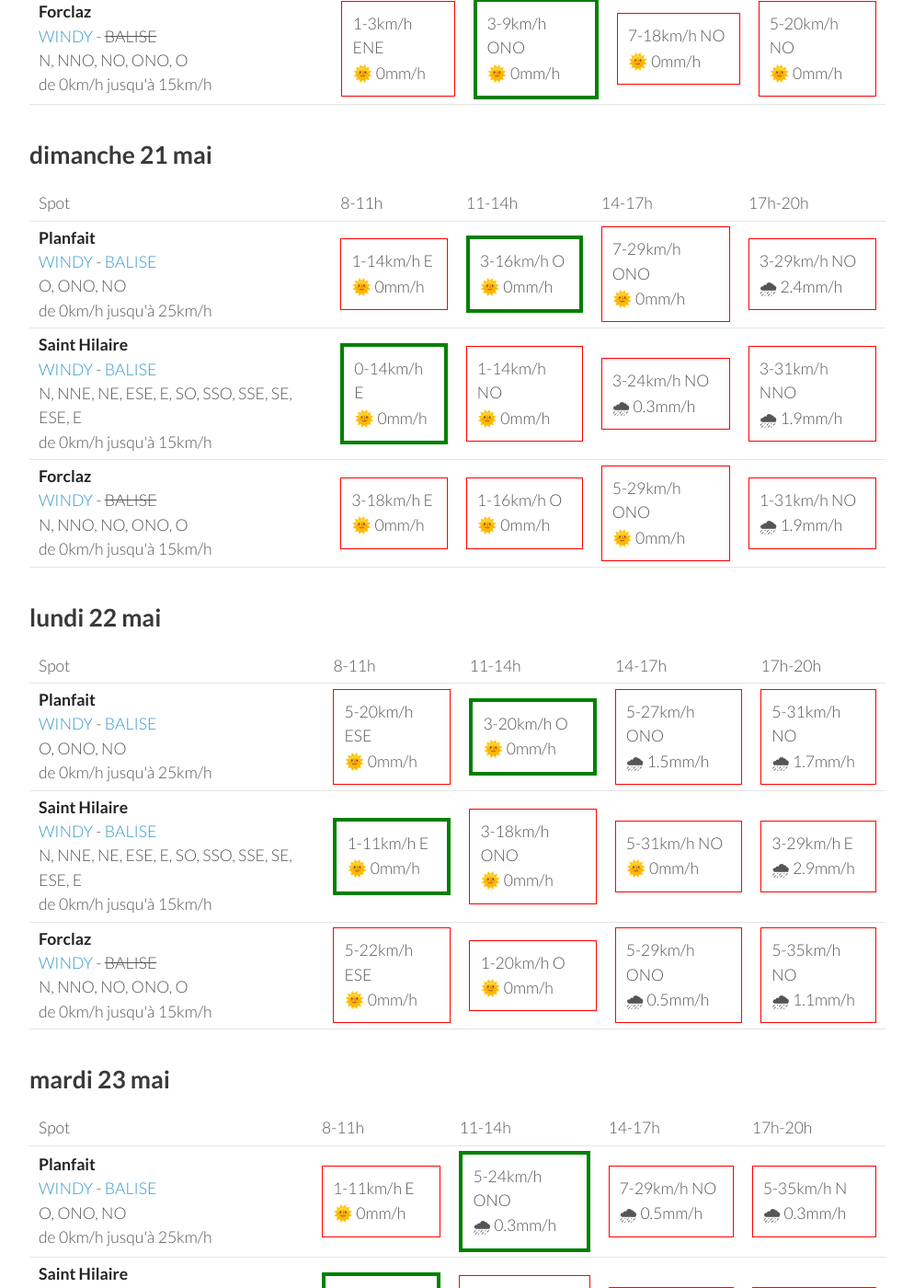
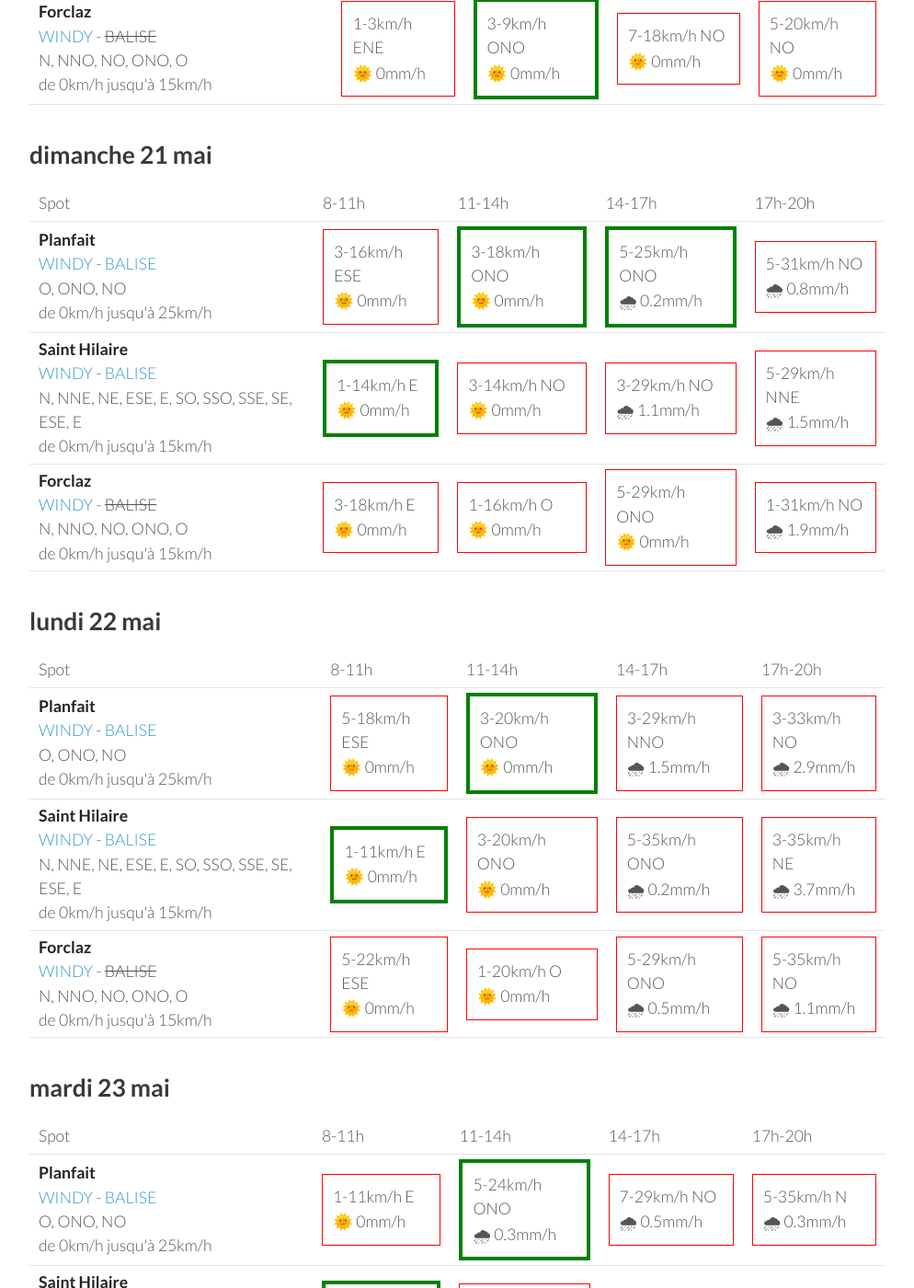
Before and after one commit to parapente-dans-le-nord/parapente-dans-le-nord.github.io, a Jekyll site: the page built from alpes_nord.markdown, in a window 1280 px wide and 1400 px high, scrolled down 1136 px. Shown: the whole window at 92% size, without its empty margins (26-1020 px from the left). Built offline with Jekyll 4.4.1, drawn with Linux system fonts in a browser that asks for light colours; some of the changed text lies outside the part shown.

Commit message:
update index.markdown

```diff
--- a/alpes_nord.markdown
+++ b/alpes_nord.markdown
@@ -113,20 +113,20 @@ page mise à jour le vendredi 19 mai 13:26
 <tr>
         <td><strong>Planfait</strong><br><a href="https://windy.com/45.853/6.223?45.415,6.223,8">WINDY</a> - <span class=""><a href="https://www.openwindmap.org/PP496">BALISE</a> </span><br> <span class="vent-favorable">O, ONO, NO</span><br><span class="force-vent">de 0km/h jusqu'à 25km/h</span> </td>
 
-            <td><div class="not-flyable"><p>1-14km/h E</p><p>🌞 0mm/h</p></div></td>
-            <td><div class="flyable"><p>3-16km/h O</p><p>🌞 0mm/h</p></div></td>
-            <td><div class="not-flyable"><p>7-29km/h ONO</p><p>🌞 0mm/h</p></div></td>
-            <td><div class="not-flyable"><p>3-29km/h NO</p><p>🌧 2.4mm/h</p></div></td>
+            <td><div class="not-flyable"><p>3-16km/h ESE</p><p>🌞 0mm/h</p></div></td>
+            <td><div class="flyable"><p>3-18km/h ONO</p><p>🌞 0mm/h</p></div></td>
+            <td><div class="flyable"><p>5-25km/h ONO</p><p>🌧 0.2mm/h</p></div></td>
+            <td><div class="not-flyable"><p>5-31km/h NO</p><p>🌧 0.8mm/h</p></div></td>
 
 
     </tr>
 <tr>
         <td><strong>Saint Hilaire</strong><br><a href="https://windy.com/45.307/5.888?45.087,5.889,9,m:eUFagkX">WINDY</a> - <span class=""><a href="http://www.balisemeteo.com/balise.php?idBalise=61">BALISE</a> </span><br> <span class="vent-favorable">N, NNE, NE, ESE, E, SO, SSO, SSE, SE, ESE, E</span><br><span class="force-vent">de 0km/h jusqu'à 15km/h</span> </td>
 
-            <td><div class="flyable"><p>0-14km/h E</p><p>🌞 0mm/h</p></div></td>
-            <td><div class="not-flyable"><p>1-14km/h NO</p><p>🌞 0mm/h</p></div></td>
-            <td><div class="not-flyable"><p>3-24km/h NO</p><p>🌧 0.3mm/h</p></div></td>
-            <td><div class="not-flyable"><p>3-31km/h NNO</p><p>🌧 1.9mm/h</p></div></td>
+            <td><div class="flyable"><p>1-14km/h E</p><p>🌞 0mm/h</p></div></td>
+            <td><div class="not-flyable"><p>3-14km/h NO</p><p>🌞 0mm/h</p></div></td>
+            <td><div class="not-flyable"><p>3-29km/h NO</p><p>🌧 1.1mm/h</p></div></td>
+            <td><div class="not-flyable"><p>5-29km/h NNE</p><p>🌧 1.5mm/h</p></div></td>
 
 
     </tr>
@@ -159,10 +159,10 @@ page mise à jour le vendredi 19 mai 13:26
 <tr>
         <td><strong>Planfait</strong><br><a href="https://windy.com/45.853/6.223?45.415,6.223,8">WINDY</a> - <span class=""><a href="https://www.openwindmap.org/PP496">BALISE</a> </span><br> <span class="vent-favorable">O, ONO, NO</span><br><span class="force-vent">de 0km/h jusqu'à 25km/h</span> </td>
 
-            <td><div class="not-flyable"><p>5-20km/h ESE</p><p>🌞 0mm/h</p></div></td>
-            <td><div class="flyable"><p>3-20km/h O</p><p>🌞 0mm/h</p></div></td>
-            <td><div class="not-flyable"><p>5-27km/h ONO</p><p>🌧 1.5mm/h</p></div></td>
-            <td><div class="not-flyable"><p>5-31km/h NO</p><p>🌧 1.7mm/h</p></div></td>
+            <td><div class="not-flyable"><p>5-18km/h ESE</p><p>🌞 0mm/h</p></div></td>
+            <td><div class="flyable"><p>3-20km/h ONO</p><p>🌞 0mm/h</p></div></td>
+            <td><div class="not-flyable"><p>3-29km/h NNO</p><p>🌧 1.5mm/h</p></div></td>
+            <td><div class="not-flyable"><p>3-33km/h NO</p><p>🌧 2.9mm/h</p></div></td>
 
 
     </tr>
@@ -170,9 +170,9 @@ page mise à jour le vendredi 19 mai 13:26
         <td><strong>Saint Hilaire</strong><br><a href="https://windy.com/45.307/5.888?45.087,5.889,9,m:eUFagkX">WINDY</a> - <span class=""><a href="http://www.balisemeteo.com/balise.php?idBalise=61">BALISE</a> </span><br> <span class="vent-favorable">N, NNE, NE, ESE, E, SO, SSO, SSE, SE, ESE, E</span><br><span class="force-vent">de 0km/h jusqu'à 15km/h</span> </td>
 
             <td><div class="flyable"><p>1-11km/h E</p><p>🌞 0mm/h</p></div></td>
-            <td><div class="not-flyable"><p>3-18km/h ONO</p><p>🌞 0mm/h</p></div></td>
-            <td><div class="not-flyable"><p>5-31km/h NO</p><p>🌞 0mm/h</p></div></td>
-            <td><div class="not-flyable"><p>3-29km/h E</p><p>🌧 2.9mm/h</p></div></td>
+            <td><div class="not-flyable"><p>3-20km/h ONO</p><p>🌞 0mm/h</p></div></td>
+            <td><div class="not-flyable"><p>5-35km/h ONO</p><p>🌧 0.2mm/h</p></div></td>
+            <td><div class="not-flyable"><p>3-35km/h NE</p><p>🌧 3.7mm/h</p></div></td>
 
 
     </tr>
```
Also changed, not shown: other parts of alpes_nord.markdown (+1 -1 lines).
